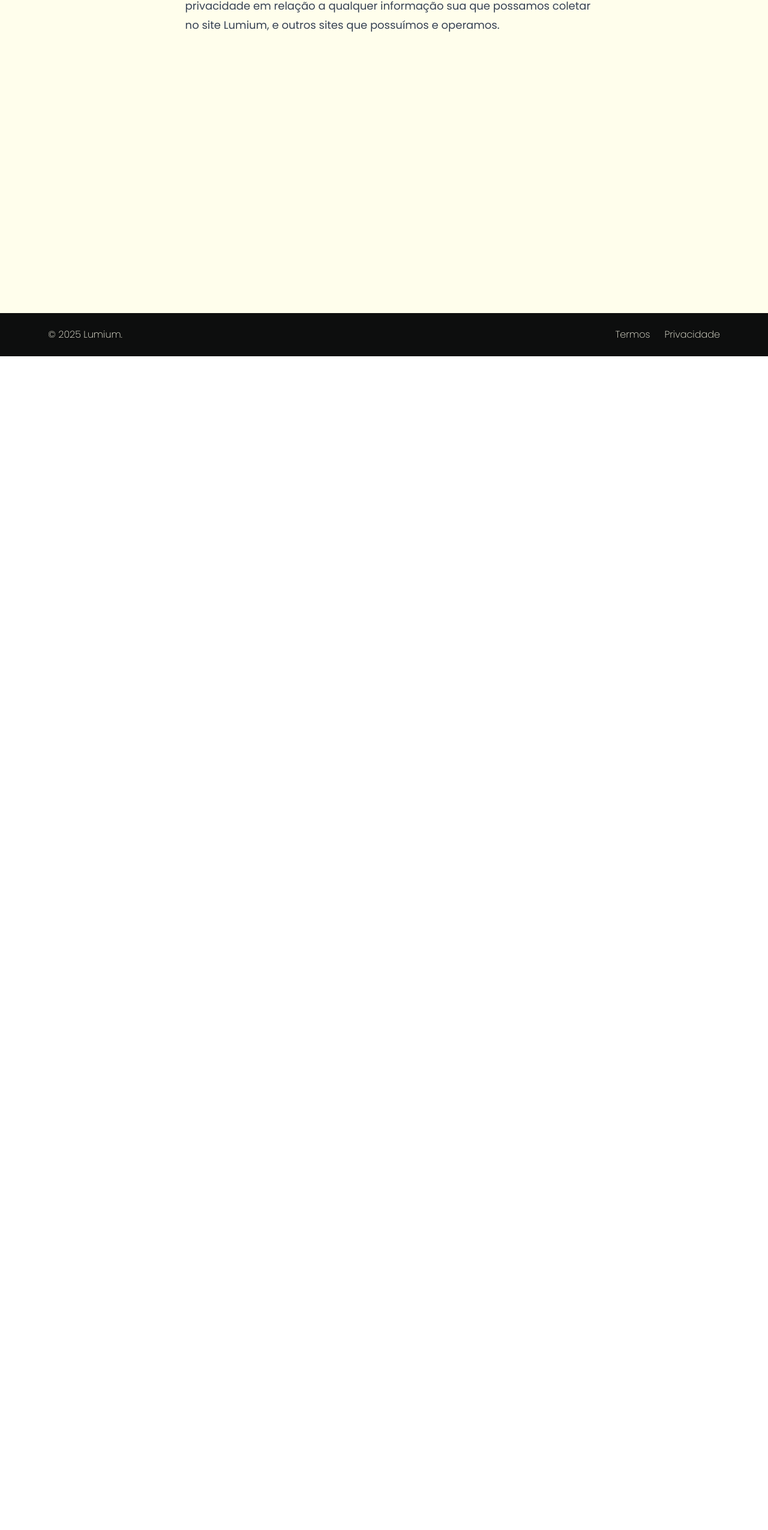
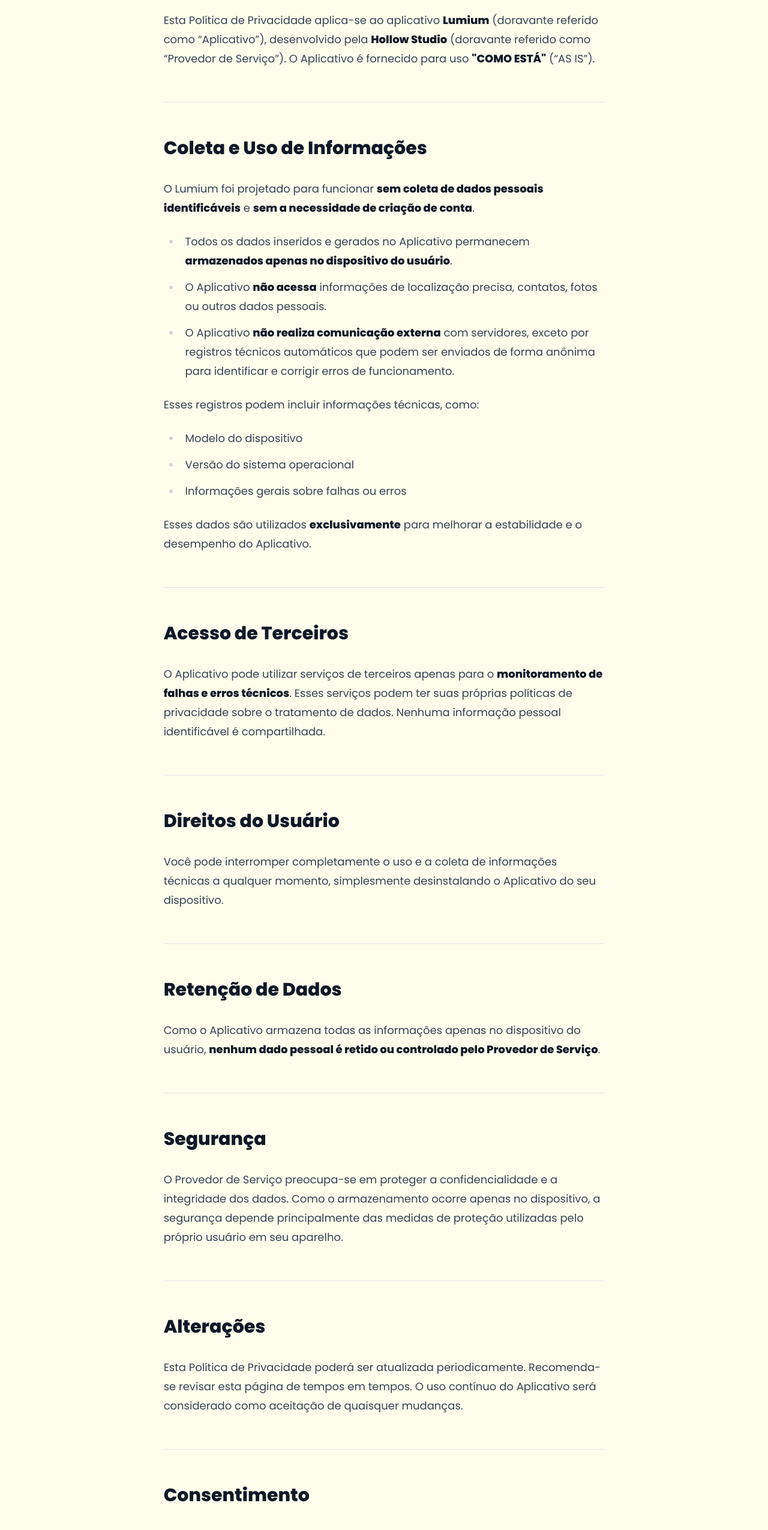
Before and after one commit to leonardo-a/lumium-web, a React (Vite) app: page /privacidade in a window 1280 px wide. Shown: the part 206-2757 px from the top of the page at 60% size. Before the commit the page ends 800 px from the top, so only its background shows below. Built offline with nearby package versions, Linux system fonts and the light colour scheme.

Commit message:
change: updated terms, privacy policy and favicon

```diff
--- a/src/pages/home.tsx
+++ b/src/pages/home.tsx
@@ -1,9 +1,8 @@
 import { Features } from '../components/partials/features'
+import { Footer } from '../components/partials/footer'
 import { Header } from '../components/partials/header'
 import { Hero } from '../components/partials/hero'
 import { Instalation } from '../components/partials/instalation'
-
-import { Footer } from '../components/partials/footer'
 
 export function Home() {
   return (
--- a/src/pages/privacy.tsx
+++ b/src/pages/privacy.tsx
@@ -6,14 +6,77 @@
 const content = `
 # Política de Privacidade
 
-- Sua privacidade é importante para nós. É política do Lumium respeitar a sua privacidade em relação a qualquer informação sua que possamos coletar no site Lumium, e outros sites que possuímos e operamos.
+**22 de setembro de 2025**
+
+Esta Política de Privacidade aplica-se ao aplicativo **Lumium** (doravante referido como “Aplicativo”), desenvolvido pela **Hollow Studio** (doravante referido como “Provedor de Serviço”). O Aplicativo é fornecido para uso **"COMO ESTÁ"** (“AS IS”).
+
+---
+
+## Coleta e Uso de Informações
+
+O Lumium foi projetado para funcionar **sem coleta de dados pessoais identificáveis** e **sem a necessidade de criação de conta**.
+
+* Todos os dados inseridos e gerados no Aplicativo permanecem **armazenados apenas no dispositivo do usuário**.
+* O Aplicativo **não acessa** informações de localização precisa, contatos, fotos ou outros dados pessoais.
+* O Aplicativo **não realiza comunicação externa** com servidores, exceto por registros técnicos automáticos que podem ser enviados de forma anônima para identificar e corrigir erros de funcionamento.
+
+Esses registros podem incluir informações técnicas, como:
+
+* Modelo do dispositivo
+* Versão do sistema operacional
+* Informações gerais sobre falhas ou erros
+
+Esses dados são utilizados **exclusivamente** para melhorar a estabilidade e o desempenho do Aplicativo.
+
+---
+
+## Acesso de Terceiros
+
+O Aplicativo pode utilizar serviços de terceiros apenas para o **monitoramento de falhas e erros técnicos**. Esses serviços podem ter suas próprias políticas de privacidade sobre o tratamento de dados. Nenhuma informação pessoal identificável é compartilhada.
+
+---
+
+## Direitos do Usuário
+
+Você pode interromper completamente o uso e a coleta de informações técnicas a qualquer momento, simplesmente desinstalando o Aplicativo do seu dispositivo.
+
+---
+
+## Retenção de Dados
+
+Como o Aplicativo armazena todas as informações apenas no dispositivo do usuário, **nenhum dado pessoal é retido ou controlado pelo Provedor de Serviço**.
+
+---
+
+## Segurança
+
+O Provedor de Serviço preocupa-se em proteger a confidencialidade e a integridade dos dados. Como o armazenamento ocorre apenas no dispositivo, a segurança depende principalmente das medidas de proteção utilizadas pelo próprio usuário em seu aparelho.
+
+---
+
+## Alterações
+
+Esta Política de Privacidade poderá ser atualizada periodicamente. Recomenda-se revisar esta página de tempos em tempos. O uso contínuo do Aplicativo será considerado como aceitação de quaisquer mudanças.
+
+---
+
+## Consentimento
+
+Ao utilizar o Lumium, você concorda com os termos descritos nesta Política de Privacidade.
+
+---
+
+## Contato
+
+Se você tiver dúvidas ou preocupações em relação à privacidade no uso do Aplicativo, entre em contato com o Provedor de Serviço pelo e-mail:
+**[suporte@hollowstudio.com.br](mailto:suporte@hollowstudio.com.br)**
 `
 
 export function Privacy() {
   return (
-    <div className="flex flex-col min-h-dvh w-screen overflow-hidden">
+    <div className="flex flex-col min-h-dvh max-w-screen overflow-hidden">
       <Header />
-      <main className="mt-20 flex-1 px-4">
+      <main className="my-20 flex-1 px-4">
         <article className="prose lg:prose-lg mx-auto">
           <ReactMarkdown>{content}</ReactMarkdown>
         </article>
--- a/src/pages/terms.tsx
+++ b/src/pages/terms.tsx
@@ -6,18 +6,52 @@
 const content = `
 # Termos de Uso
 
-- Ao acessar e usar o Lumium, você concorda em cumprir estes Termos de Uso.
-- O Lumium é um aplicativo gratuito para organizar e acompanhar seus hobbies. Não oferecemos uma versão paga ou premium.
-- Você é responsável por manter a confidencialidade das informações armazenadas no aplicativo.
-- Não nos responsabilizamos por quaisquer perdas ou danos decorrentes do uso do aplicativo.
-- Reservamo-nos o direito de modificar estes termos a qualquer momento, sem aviso prévio. Recomendamos que você revise estes termos periodicamente.
+**22 de setembro de 2025**
+
+Bem-vindo ao **Lumium**! Ao utilizar este Aplicativo, você concorda com os termos descritos abaixo.
+
+---
+
+## 1. Uso do Aplicativo
+
+* O Lumium é fornecido para uso pessoal e não comercial.
+* Todos os dados inseridos no Aplicativo permanecem **armazenados apenas no seu dispositivo**.
+* O Lumium pode registrar informações técnicas de forma **anônima** para identificar e corrigir erros, **sem coletar dados pessoais**.
+
+---
+
+## 2. Responsabilidades do Usuário
+
+* Você é responsável por manter a segurança do seu dispositivo e por quaisquer dados armazenados nele.
+* É proibido usar o Aplicativo de forma ilegal ou para violar direitos de terceiros.
+
+---
+
+## 3. Limitação de Responsabilidade
+
+* O Lumium é fornecido **no estado em que se encontra**, sem garantias adicionais.
+* O Provedor de Serviço não se responsabiliza por danos, perdas de dados ou problemas decorrentes do uso do Aplicativo.
+
+---
+
+## 4. Alterações nos Termos
+
+* O Provedor de Serviço pode atualizar estes Termos de Uso a qualquer momento.
+* O uso contínuo do Aplicativo após alterações constitui aceitação dos novos termos.
+
+---
+
+## 5. Contato
+
+Se você tiver dúvidas sobre os Termos de Uso ou sobre o Aplicativo, entre em contato pelo e-mail:
+**[suporte@hollowstudio.com.br](mailto:suporte@hollowstudio.com.br)**
 `
 
 export function Terms() {
   return (
-    <div className="flex flex-col min-h-dvh w-screen overflow-hidden">
+    <div className="flex flex-col min-h-dvh max-w-screen overflow-hidden">
       <Header />
-      <main className="mt-20 flex-1 px-4">
+      <main className="my-20 flex-1 px-4">
         <article className="prose lg:prose-lg mx-auto">
           <ReactMarkdown>{content}</ReactMarkdown>
         </article>
```
Also changed, not shown: public/icon.svg.
